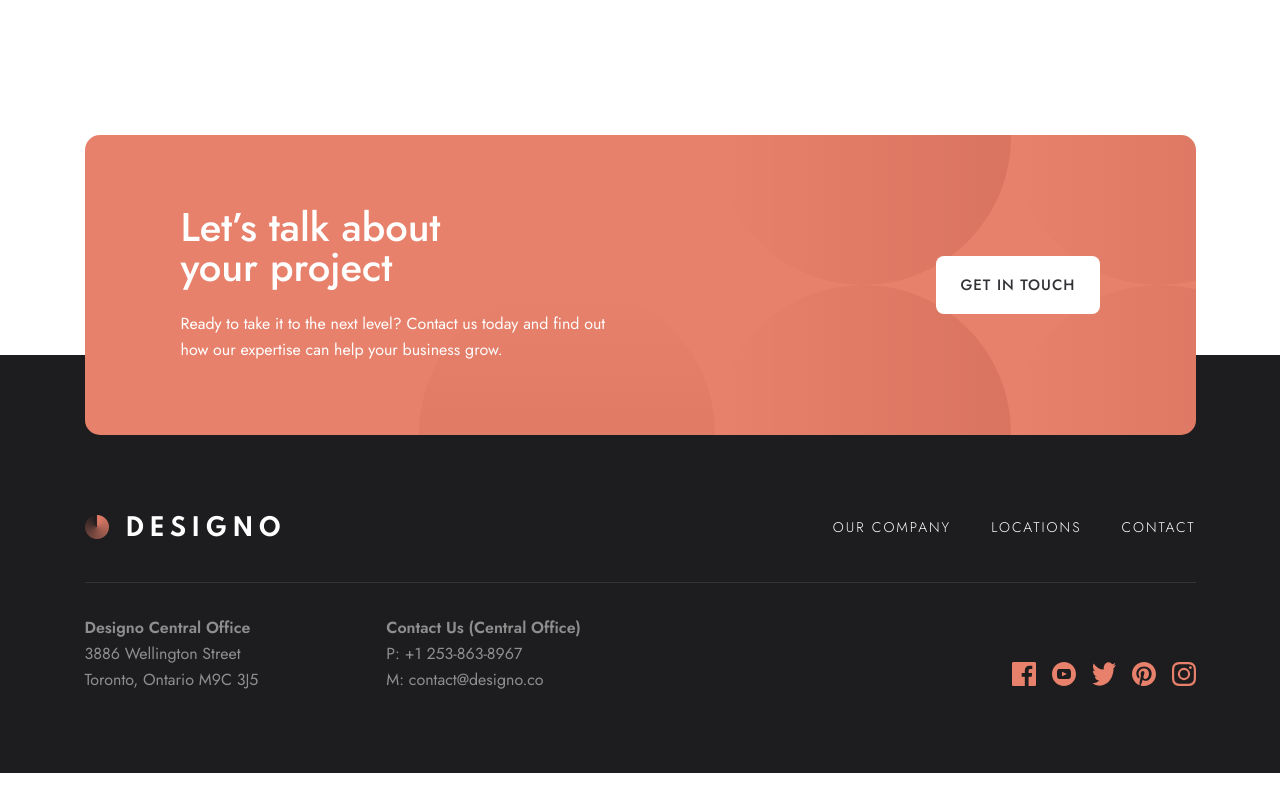
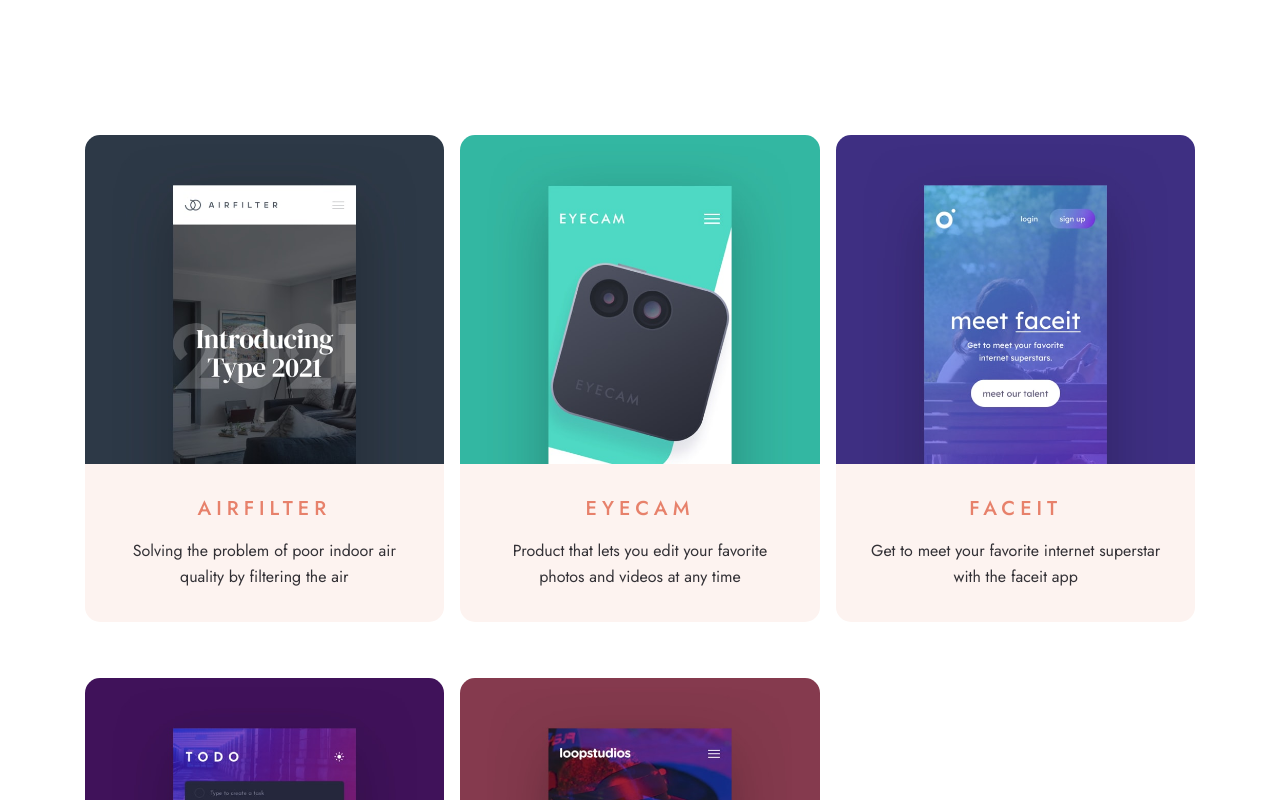
Before and after one commit to brodiehunt/designo-studio, a React (Vite) app: page /design/app-design in a window 1280 px wide. Shown: the part 440-1240 px from the top of the page. Before the commit the page ends 1213 px from the top, so only its background shows below. Built offline with nearby package versions, Linux system fonts and the light colour scheme.

Commit message:
Projects section for design page complete. Project card complete.

```diff
--- a/src/components/design/ProjectCard.jsx
+++ b/src/components/design/ProjectCard.jsx
@@ -0,0 +1,94 @@
+import styled from "styled-components";
+import { Link } from 'react-router-dom';
+
+const ProjectCardStyles = styled(Link)`
+  display: block;
+  width: 100%;
+  border-radius: 0.9375rem;
+  overflow: hidden;
+  margin-bottom: 2.5rem;
+  cursor: pointer;
+
+
+  img {
+    max-width: 100%;
+    display: block;
+  }
+
+  .content-container {
+    padding: 2rem 1.9rem;
+    display: flex;
+    flex-direction: column;
+    gap: 1rem;
+    align-items: center;
+    background-color: #FDF3F0;
+    transition: 0.2s ease-in all;
+  }
+
+  h2 {
+    color: var(--primary);
+    font-size: 1.25rem;
+    font-weight: 500;
+    line-height: 1.625rem; /* 130% */
+    letter-spacing: 0.3125rem;
+    text-transform: uppercase;
+    transition: 0.2s ease-in all;
+  }
+  p {
+    color: var(--secondary-dark);
+    text-align: center;
+    font-size: 1rem;
+    font-weight: 400;
+    line-height: 1.625rem;
+    transition: 0.2s ease-in all;
+  }
+
+  &:focus, &:hover {
+    .content-container {
+      background-color: var(--primary);
+    }
+
+    h2 {
+      color: var(--primary-light);
+    }
+
+    p {
+      color: var(--primary-light);
+    }
+  }
+
+  &:focus {
+    outline: 2px solid  var(--primary);
+  }
+
+  @media (min-width: 550px) {
+    display: grid;
+    grid-template-columns: 1fr 1fr;
+
+    .content-container {
+      justify-content: center;
+    }
+  }
+
+  @media (min-width: 800px) {
+    display: flex;
+    flex-direction: column;
+
+    .content-container {
+      flex-grow: 1;
+    }
+  }
+`;
+
+export default function ProjectCard({project}) {
+
+  return (
+    <ProjectCardStyles>
+      <img src={project.img} />
+      <div className="content-container">
+        <h2>{project.title}</h2>
+        <p>{project.content}</p>
+      </div>
+    </ProjectCardStyles>
+  )
+}
--- a/src/components/design/ProjectsContainer.jsx
+++ b/src/components/design/ProjectsContainer.jsx
@@ -0,0 +1,37 @@
+import styled from "styled-components";
+import ProjectCard from './ProjectCard';
+
+const ProjectsContainerStyles = styled.section`
+  margin: 0 1.5rem;
+  margin-bottom: 6rem;
+
+  @media (min-width: 768px) {
+    margin: 0 2.5rem;
+    margin-bottom: 7.5rem;
+  }
+
+  @media (min-width: 800px) {
+    display: grid;
+    grid-template-columns: repeat(auto-fill, minmax(350px, 1fr));
+    grid-gap: 1rem;
+  }
+
+  @media (min-width: 1150px) {
+    max-width: 1111px;
+    margin: 0 auto;
+    margin-bottom: 7.5rem;
+  }
+`;
+
+export default function ProjectsContainer({projects}) {
+
+  return (
+    <ProjectsContainerStyles>
+      {projects.map((project, index) => {
+        return (
+          <ProjectCard key={index} project={project} />
+        )
+      })}
+    </ProjectsContainerStyles>
+  )
+}
--- a/src/components/styles/ButtonLink.jsx
+++ b/src/components/styles/ButtonLink.jsx
@@ -22,4 +22,8 @@ export const ButtonLinkStyles = styled(Link)`
     color: var(--primary-light);
     background-color: var(--secondary);
   }
+
+  &:focus {
+    outline: ${({$theme}) => $theme === 'dark' ? '2px solid var(--primary)' : '2px solid var(--primary-light)'};
+  }
 `
--- a/src/components/values/ValuesSection.jsx
+++ b/src/components/values/ValuesSection.jsx
@@ -19,6 +19,7 @@ const ValuesSectionStyles = styled.div`
   margin: 0 auto;
   max-width: 1111px;
   padding: 0;
+  /* margin-bottom: */
  }
 `;
 
--- a/src/pages/DesignPage.jsx
+++ b/src/pages/DesignPage.jsx
@@ -1,4 +1,5 @@
 import DesignHero from '../components/design/DesignHero';
+import ProjectsContainer from '../components/design/ProjectsContainer';
 import FooterCallToAction from '../components/FooterCallToAction';
 import FooterExtension from '../components/footer/FooterExtension';
 import { useLocation } from 'react-router-dom';
@@ -15,6 +16,7 @@ export default function DesignPage() {
   return (
     <div>
       <DesignHero title={categoryInformation.title} content={categoryInformation.content}/>
+      <ProjectsContainer projects={categoryInformation.projects} />
       <FooterCallToAction />
       <FooterExtension />
     </div>
```
